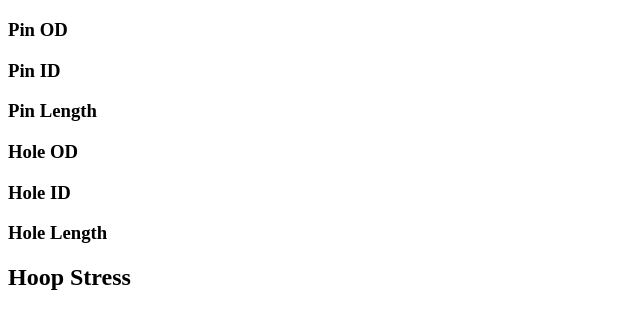
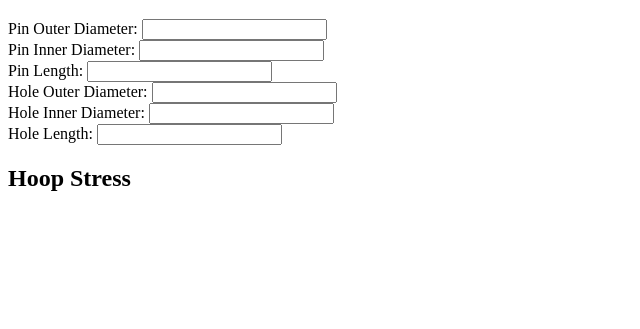
Before and after one commit to Michael-LangCodes/EngCalc, a plain HTML site: page PressFit/index.html in a window 1280 px wide. Shown: the part 61-390 px from the top of the page, without its empty margins (0-640 px from the left). Drawn offline with Linux system fonts and the light colour scheme.

Commit message:
Accepts Inputs

```diff
--- a/PressFit/index.html
+++ b/PressFit/index.html
@@ -7,12 +7,25 @@
 </head>
 <body>
     <h1 id="title">Press Fit Calculator</h1>
-    <h3 id="pinOD">Pin OD</h3>
-    <h3 id="pinID">Pin ID</h3>
-    <h3 id="pinLength">Pin Length</h3>
-    <h3 id="holeOD">Hole OD</h3>
-    <h3 id="holeID">Hole ID</h3>
-    <h3 id="holeLength">Hole Length</h3>
+    <form id="Calculation Inputs">
+        <label for="pinOD">Pin Outer Diameter:</label>
+        <input type="text" id="pinOD" name="pinOD">
+        <br>
+        <label for="pinID">Pin Inner Diameter:</label>
+        <input type="text" id="pinID" name="pinID">
+        <br>
+        <label for="pinLength">Pin Length:</label>
+        <input type="text" id="pinLength" name="pinOD">
+        <br>
+        <label for="holeOD">Hole Outer Diameter:</label>
+        <input type="text" id="pinOD" name="pinOD">
+        <br>
+        <label for="holeID">Hole Inner Diameter:</label>
+        <input type="text" id="pinID" name="pinID">
+        <br>
+        <label for="holeLength">Hole Length:</label>
+        <input type="text" id="pinLength" name="pinOD">
+    </form>
 
     <h2>Hoop Stress</h2>
     <p id="hoopStressOutput"></p>
```
